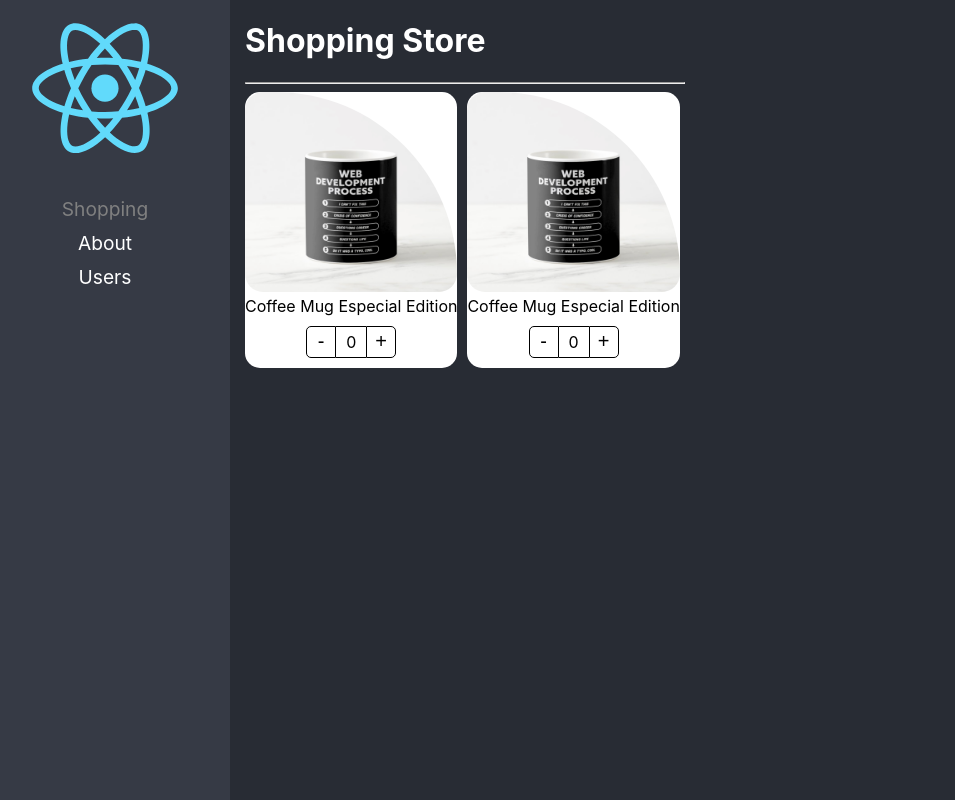
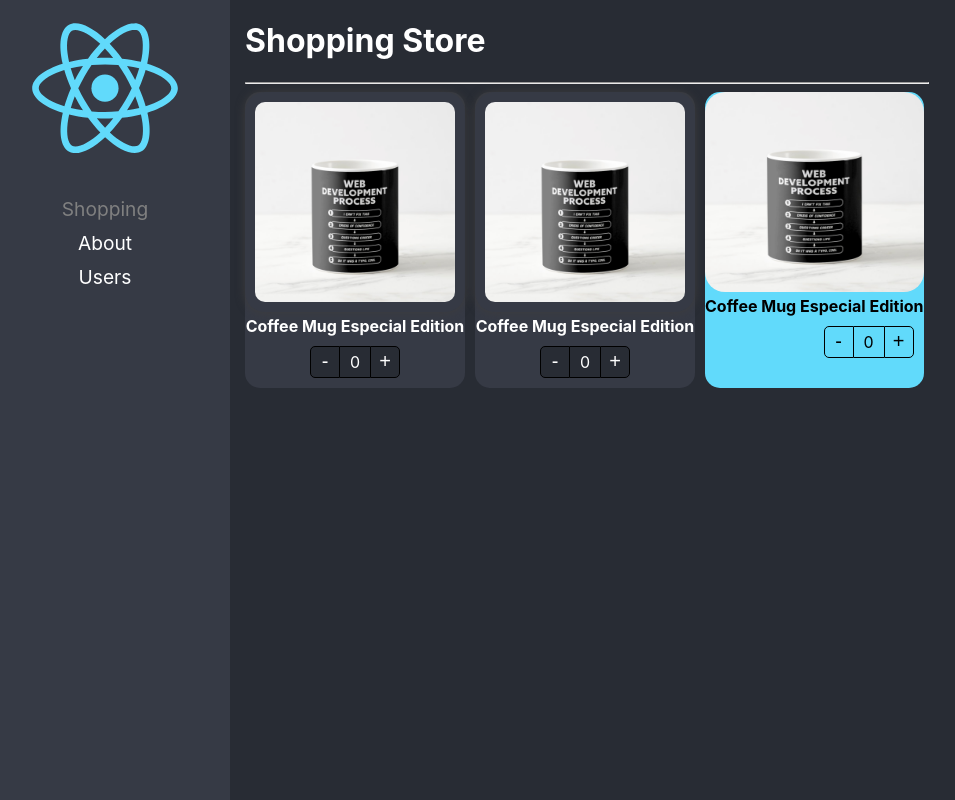
Before and after one commit to sma-rcz/Course-react-Ts, a React (Create React App) app: page /Shopping in a window 1280 px wide. Shown: the whole page, without its empty margins (20-975 px from the left). Built offline with nearby package versions, Linux system fonts and the light colour scheme.

Commit message:
Compound-Component-Pattern styles listo

```diff
--- a/src/02-component-patterns/components/ProductButtons.tsx
+++ b/src/02-component-patterns/components/ProductButtons.tsx
@@ -2,11 +2,19 @@ import { useContext } from "react";
 import { ProductContext } from "./ProductCard";
 import styles from '../styles/styles.module.css'
 
-export const ProductButtons = () => {
+interface ProductButtonsProps {
+  className?: string;
+  style?:React.CSSProperties;
+}
+
+
+export const ProductButtons = ({className ,style}:ProductButtonsProps) => {
 
     const {counter,increseBy} = useContext(ProductContext); // aqui se obtiene el estado del producto
     return (
-      <div className={styles.buttonsContainer}>
+      <div
+      style={style}
+      className={`${styles.buttonsContainer} ${className}`}>
         <button
           onClick={() => increseBy(-1)}
           className={styles.buttonMinus}>-</button>
--- a/src/02-component-patterns/components/ProductCard.tsx
+++ b/src/02-component-patterns/components/ProductCard.tsx
@@ -1,7 +1,7 @@
-import { createContext, ReactElement, useContext } from 'react'
+import React, { createContext, ReactElement } from 'react'
 import styles from '../styles/styles.module.css'
 import { useProduct } from '../hooks/useProduct'
-import { ProductContextProps, Props } from '../interfaces/interfaces';
+import { Product, ProductContextProps} from '../interfaces/interfaces';
 
 
 
@@ -13,6 +13,13 @@ const { Provider } = ProductContext  // destructuring para obtener el provider
 
 
 
+export interface Props {
+  product: Product;
+  children?: ReactElement | ReactElement[];
+  className?: string;
+  style?:React.CSSProperties;
+
+}
 
 
 
@@ -20,7 +27,7 @@ const { Provider } = ProductContext  // destructuring para obtener el provider
 
 
 // Componente que renderiza la tarjeta del producto
-export const ProductCard = ({ children, product }: Props) => {
+export const ProductCard = ({ children, product,className ,style}: Props) => {
   const { counter, increseBy } = useProduct();
 
 
@@ -32,7 +39,9 @@ export const ProductCard = ({ children, product }: Props) => {
         increseBy,
         product
       }}>
-        <div className={styles.productCard}>
+        <div
+        style={style}
+        className={`${styles.productCard} ${className}`}>
 
           {/* <span className={styles.productDescription}>{product.title}</span>*/}
 
--- a/src/02-component-patterns/components/ProductImage.tsx
+++ b/src/02-component-patterns/components/ProductImage.tsx
@@ -3,7 +3,16 @@ import { ProductContext } from "./ProductCard";
 import NoImg from '../assets/no-image.jpg' // Ajusta la ruta según sea necesario
 import styles from '../styles/styles.module.css'
 // Componente que renderiza la imagen del producto desde una funcion  que recibe la url de la imagen
-export const ProductImage = ({ img = '' }) => {
+
+export interface ProductImageProps {
+  img?: string | undefined;
+  className?: string;
+}
+
+
+
+
+export const ProductImage = ({ img = '',className }:ProductImageProps ) => {
 
     const  {product  } = useContext(ProductContext);
     let imgToshow:string
@@ -20,5 +29,5 @@ export const ProductImage = ({ img = '' }) => {
 
 
 
-    return (<img className={styles.productImg} src={imgToshow }  alt='Coffee mug' width='200px' height='200px' />)
+    return (<img className={`${styles.productImg} ${className}`} src={imgToshow }  alt='Coffee mug' width='200px' height='200px' />)
   }
--- a/src/02-component-patterns/components/ProductTitle.tsx
+++ b/src/02-component-patterns/components/ProductTitle.tsx
@@ -2,7 +2,15 @@ import { useContext } from "react";
 import { ProductContext } from "./ProductCard";
 import styles from '../styles/styles.module.css'
 
-export const ProductTitle = ({ title }: { title?: string | undefined }) => {
+export interface ProductTitleProps {
+  title?:string,
+  className?:string,
+  style?:React.CSSProperties
+}
+
+
+
+export const ProductTitle = ({ title,className,style }:ProductTitleProps ) => {
 
 
     const {product} = useContext(ProductContext);
@@ -12,5 +20,7 @@ export const ProductTitle = ({ title }: { title?: string | undefined }) => {
     }*/
 
 
-    return (<span className={styles.productDescription}>{title ? title === ' ' : product.title}</span>)
+    return (<span
+      style={style}
+      className={`${styles.productDescription} ${className}`}>{title ? title === ' ' : product.title}</span>)
   }
--- a/src/02-component-patterns/pages/ShoppingPages.tsx
+++ b/src/02-component-patterns/pages/ShoppingPages.tsx
@@ -1,7 +1,7 @@
 import React from 'react'
 import { ProductButtons, ProductCard, ProductImage, ProductTitle } from '../components'
 //import NoImg  from '../assets/no-image.jpg' // Ajusta la ruta según sea necesario
-
+import '../styles/custom-styles.css'
 
 
 export const ShoppingPages = () => {
@@ -16,7 +16,7 @@ export const ShoppingPages = () => {
 
 
   return (
-    <div><h1>
+    <div  ><h1>
       Shopping Store
     </h1>
       <hr />
@@ -35,23 +35,46 @@ export const ShoppingPages = () => {
 
         */}
 
-        <ProductCard product={product}>
+        <ProductCard
+        className='bg-dark text-white'
+         product={product}>
 
-          <ProductCard.Image />
-          <ProductCard.Title />
-          <ProductCard.Buttons />
+          <ProductCard.Image className= 'custom-image' />
+          <ProductCard.Title className='text-bold' />
+          <ProductCard.Buttons className='custom-buttons' />
 
         </ProductCard>
 
 
-        <ProductCard product={product}>
+        <ProductCard
+        className='bg-dark text-white'
+         product={product}>
 
-          <ProductImage/>
-          <ProductTitle />
-          <ProductButtons/>
+          <ProductImage className= 'custom-image'/>
+          <ProductTitle  className='text-bold' />
+          <ProductButtons className='custom-buttons' />
 
         </ProductCard>
 
+
+        <ProductCard
+          product={product}
+          style={{
+            backgroundColor: '#61DAFB',
+          }}
+        >
+
+          <ProductImage />
+          <ProductTitle style={{
+            color: 'black',
+            fontWeight: 'bold',
+          }} />
+          <ProductButtons style ={{
+            display: 'flex',
+            justifyContent: 'end',
+          }} />
+
+        </ProductCard>
       </div>
 
 
--- /dev/null
+++ b/src/02-component-patterns/styles/custom-styles.css
@@ -0,0 +1,27 @@
+.bg-dark{
+    background-color: rgb(54,58,69);
+}
+.text-white{
+    color: white;
+
+}
+
+.text-bold{
+    font-weight: bold;
+}
+
+.custom-image{
+    border-radius:20px;
+    padding: 10px;
+    box-shadow: 0 0 10px rgb(62, 61, 61);
+    width: calc(100% - 20px)
+}
+.custom-buttons button ,.custom-buttons div  {
+    background-color: rgb(40,44,52);
+    border-color: none;
+    color: rgb(255, 255, 255);
+}
+.custom-buttons button:hover {
+    background-color: rgb(54,58,69);
+    border-color:none
+}
--- a/src/02-component-patterns/styles/styles.module.css
+++ b/src/02-component-patterns/styles/styles.module.css
@@ -12,7 +12,7 @@
 }
 
 .productImg {
-    border-radius: 20px 200px 20px 20px;
+    border-radius: 20px 20px 20px 20px;
     width: 100%;
 }
 
```
Also changed, not shown: src/02-component-patterns/interfaces/interfaces.ts (+8 -9 lines).
